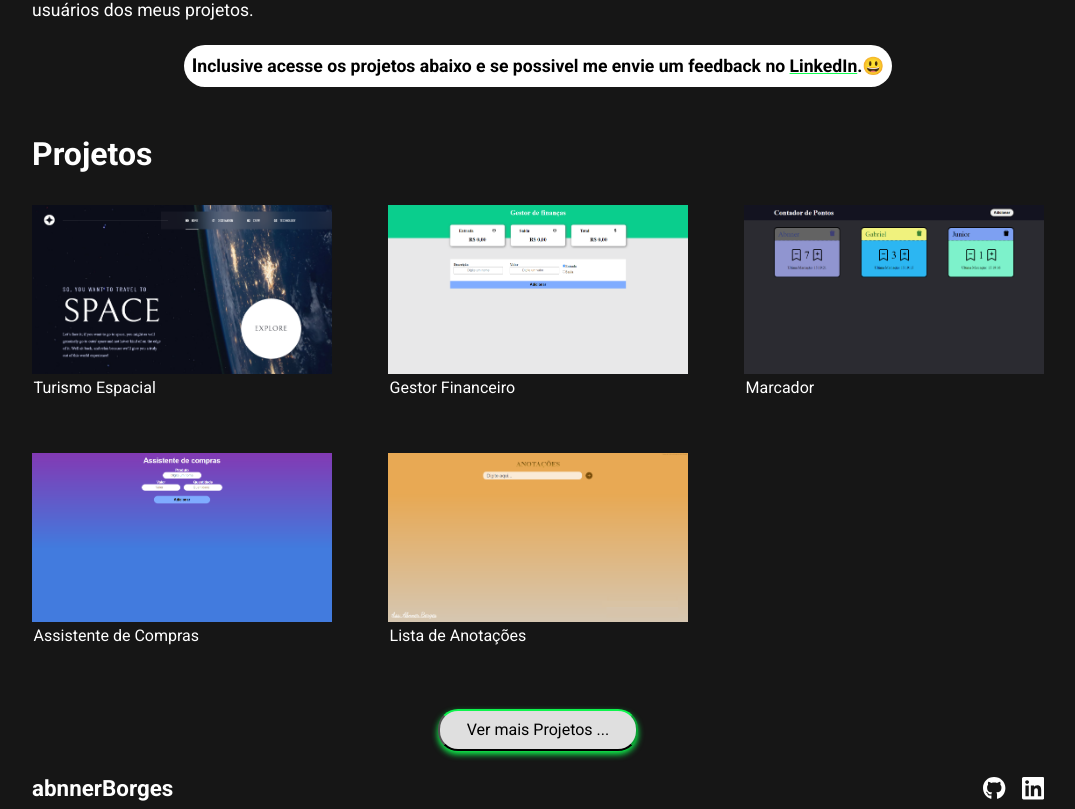
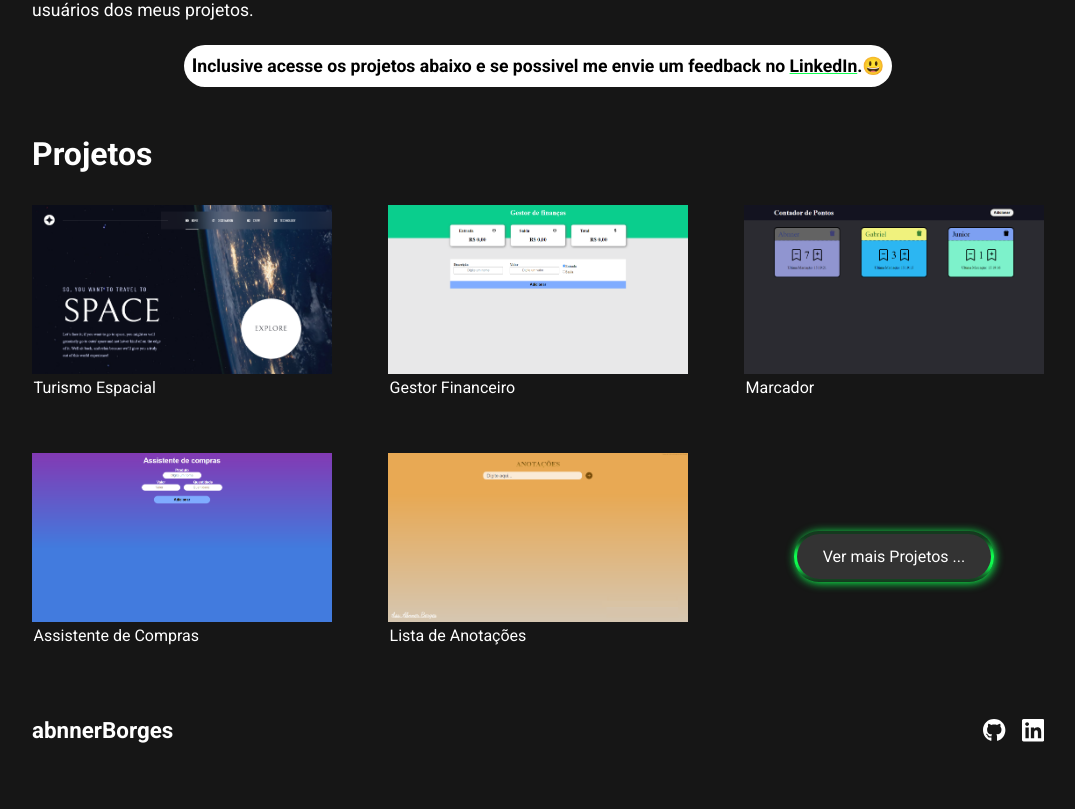
Before and after one commit to AbnnerB/portfolio, a React (Create React App) app: page / in a window 1280 px wide. Shown: the part 828-1637 px from the top of the page, without its empty margins (102-1177 px from the left). After the commit the page ends 1579 px from the top, so only its background shows below. Built offline with nearby package versions, Linux system fonts and the light colour scheme.

Commit message:
estilizando botão de "mais Projetos"

```diff
--- a/src/Pages/Home/index.jsx
+++ b/src/Pages/Home/index.jsx
@@ -31,9 +31,9 @@ export default function Home() {
           <div className="presentationContent">
             <h1>
               <TypeWriterEffect
-                startDelay={1500}
+                startDelay={500}
                 cursorColor="rgb(22, 22, 22)"
-                text="Seja Bem-vindo!, Eu Sou o Abnner Borges."
+                text="Seja Bem-vindo! Eu Sou o Abnner Borges."
                 typeSpeed={110}
                 eraseSpeed={100}
               />
@@ -100,10 +100,10 @@ export default function Home() {
             {dataTop5.map((item) => (
               <ProjectCard key={item.id} item={item} />
             ))}
+            <button className="seeMoreProjectsButton">
+              <span> Ver mais Projetos ...</span>
+            </button>
           </section>
-          <button className="seeMoreProjectsButton">
-            Ver mais Projetos ...
-          </button>
         </section>
       </main>
       <footer>
--- a/src/Pages/Home/styles.css
+++ b/src/Pages/Home/styles.css
@@ -7,6 +7,8 @@ main {
   border-bottom: 1px solid rgb(223, 223, 223);
   position: relative;
   display: flex;
+  /* justify-content: space-between; */
+  gap: 2.5rem;
 }
 
 .presentationContent {
@@ -169,44 +171,49 @@ main {
 .seeMoreProjectsButton {
   margin: 0rem auto 1rem auto;
   width: 200px;
-  padding: 0.6rem 1rem;
-  border-radius: 20px;
-  /* border: 1px solid white; */
-  /* border: 4px solid #0fff50; */
-  /* border-top: 3px solid #0fff50;
-  border-right: 3px solid #0fff50;
-  border-bottom: 3px solid #0fff50;
-  border-left: 3px solid #0fff50; */
-
-  background-color: rgb(223, 223, 223);
-  /* box-shadow: 2px 2px 5px #0fff50; */
+  padding: 1rem;
+  border-radius: 25px;
+  background-color: #0fff4f27;
   font-size: 1rem;
   cursor: pointer;
-  animation: colorButton 5s ease-in-out infinite;
+  position: relative;
+  overflow: hidden;
+  border: none;
+  box-shadow: 1px 1px 10px #0fff50;
 }
 
-.seeMoreProjectsButton:active {
-  box-shadow: 1px 1px 2px #0fff50;
+.seeMoreProjectsButton::before {
+  content: "";
+  position: absolute;
+  left: -15px;
+  width: 230px;
+  height: 25px;
+  background-color: #0fff50;
+  filter: blur(5px);
+  animation: borderAnimation 4s linear infinite;
+}
+@keyframes borderAnimation {
+  0% {
+    transform: rotate(0deg);
+  }
+  100% {
+    transform: rotate(360deg);
+  }
 }
 
-@keyframes colorButton {
-  0% {
-    border-top: 3px solid #0fff50;
-    box-shadow: -4px 2px 6px #0fff50;
-  }
+.seeMoreProjectsButton::after {
+  content: "";
+  position: absolute;
+  inset: 3px;
+  background: #333;
+  border-radius: 25px;
+}
 
-  25% {
-    border-right: 3px solid #0fff50;
-    box-shadow: 2px 4px 6px #0fff50;
-  }
-  50% {
-    border-right: 3px solid #0fff50;
-    box-shadow: -2px 4px 6px #0fff50;
-  }
-  100% {
-    border-bottom: 3px solid #0fff50;
-    box-shadow: -4px -4px 6px #0fff50;
-  }
+.seeMoreProjectsButton span {
+  position: relative;
+  color: #fff;
+  font-size: 1rem;
+  z-index: 3;
 }
 
 @media screen and (max-width: 900px) {
@@ -271,6 +278,6 @@ main {
   .presentationContent h1 {
     word-spacing: 0.6rem;
     width: 90%;
-    margin: 1rem auto;
+    margin: 0 auto 1rem auto;
   }
 }
```
